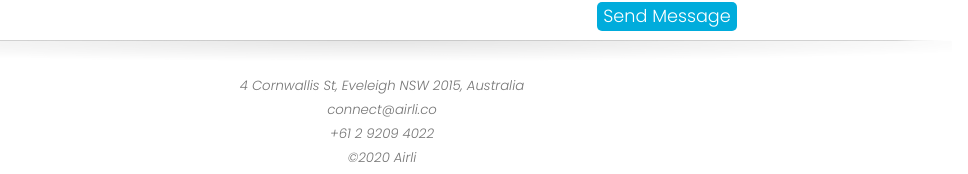
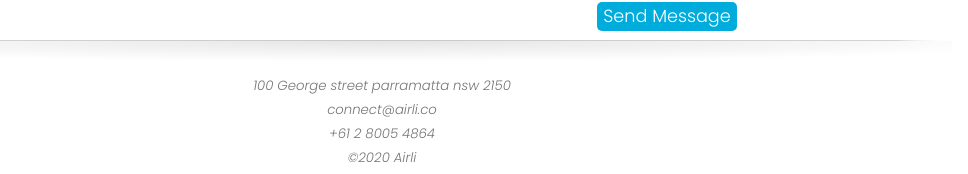
Before and after one commit to 7tena/Airli-Website, a React (Create React App) app: page / in a window 1280 px wide. Shown: the part 3593-3767 px from the top of the page, without its empty margins (258-1226 px from the left). Built offline with nearby package versions, Linux system fonts and the light colour scheme.

Commit message:
address changed

```diff
--- a/src/components/footer.js
+++ b/src/components/footer.js
@@ -6,13 +6,13 @@ export default function Footer() {
         <div>
             <footer className='container'>
                 <div className='row justify-content-center align-content-center' id="footnote">
-                4 Cornwallis St, Eveleigh NSW 2015, Australia
+                100 George street parramatta nsw 2150
                 </div>
                 <div className='row justify-content-center align-content-center'>
                     <a id="footnote"href="mailto:connect@airli.co">connect@airli.co</a>
                 </div>
                 <div className='row justify-content-center align-content-center'>
-                    <a id="footnote" href="tel: +61292094022">+61 2 9209 4022</a>
+                    <a id="footnote" href="tel: +61280054864">+61 2 8005 4864</a>
                 </div >
                 <div className='row justify-content-center align-content-center' id="footnote">
                         &copy;2020 Airli
```
Also changed, not shown: 1 other file (tests, documents, lock files or other folders).
